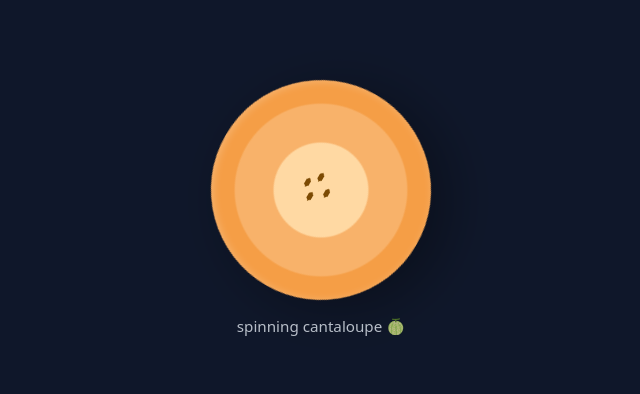
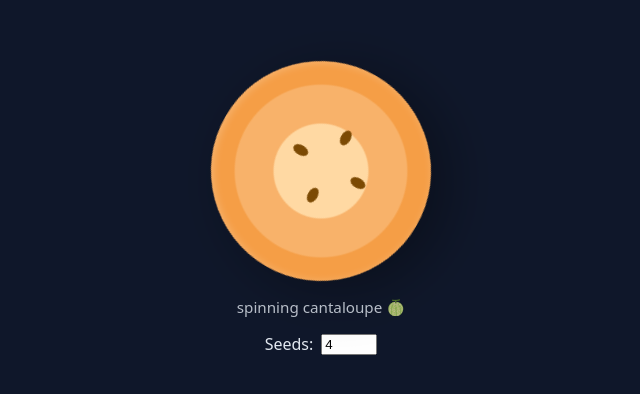
Before and after one commit to kstittleburg/the-melon-site, a plain HTML site: page index.html in a window 1280 px wide. Shown: the part 192-586 px from the top of the page, without its empty margins (319-959 px from the left). Drawn offline with Linux system fonts and the light colour scheme.

Commit message:
Configurable seed count

```diff
--- a/index.html
+++ b/index.html
@@ -6,13 +6,13 @@
 <title>Spinning Cantaloupe</title>
 <style>
 :root {
---bg: #0f172a; /* deep slate */
---seed: #7c4a03; /* seed color */
---flesh1: #ffd9a3; /* melon flesh (light) */
---flesh2: #f8b26a; /* melon flesh (mid) */
---flesh3: #f59e46; /* melon flesh (deep) */
---rind1: #a7da82; /* rind highlight */
---rind2: #68a851; /* rind shadow */
+--bg: #0f172a;
+--seed: #7c4a03;
+--flesh1: #ffd9a3;
+--flesh2: #f8b26a;
+--flesh3: #f59e46;
+--rind1: #a7da82;
+--rind2: #68a851;
 }
 
 
@@ -39,23 +39,27 @@ gap: 1rem;
 
 
 .melon {
+position: relative;
 width: 220px;
 height: 220px;
 border-radius: 50%;
-/* Use layered gradients to suggest a sliced cantaloupe */
 background:
-/* seeds cluster */
-radial-gradient(10px 6px at 55% 47%, var(--seed) 45%, #0000 46%),
-radial-gradient(10px 6px at 50% 53%, var(--seed) 45%, #0000 46%),
-radial-gradient(10px 6px at 45% 47%, var(--seed) 45%, #0000 46%),
-radial-gradient(10px 6px at 50% 43%, var(--seed) 45%, #0000 46%),
-/* flesh */
 radial-gradient(circle at 50% 50%, var(--flesh1) 0% 30%, var(--flesh2) 31% 55%, var(--flesh3) 56% 72%, var(--flesh2) 73% 83%, var(--flesh1) 84% 87%, #0000 88%),
-/* rind */
 radial-gradient(circle at 50% 50%, #0000 82%, var(--rind1) 83% 88%, var(--rind2) 89% 100%);
 box-shadow: 0 20px 60px rgba(0,0,0,.35), inset 0 2px 8px rgba(255,255,255,.25);
 animation: spin 6s linear infinite;
 will-change: transform;
+}
+
+
+.seed {
+position: absolute;
+width: 16px;
+height: 10px;
+background: var(--seed);
+border-radius: 50%;
+top: 50%;
+left: 50%;
 }
 
 
@@ -65,12 +69,64 @@ to { transform: rotate(360deg); }
 
 
 .caption { opacity: .8; font-size: .95rem; }
+
+
+.controls {
+display: flex;
+gap: 0.5rem;
+align-items: center;
+}
 </style>
 </head>
 <body>
 <main class="scene" aria-label="A cantaloupe slice that spins in circles">
-<div class="melon" role="img" aria-label="Spinning cantaloupe"></div>
+<div class="melon" id="melon" role="img" aria-label="Spinning cantaloupe"></div>
 <div class="caption">spinning cantaloupe 🍈</div>
+<div class="controls">
+<label for="seedCount">Seeds:</label>
+<input id="seedCount" type="number" min="0" max="20" value="4" />
+</div>
 </main>
+
+
+<script>
+const melon = document.getElementById("melon");
+const seedInput = document.getElementById("seedCount");
+
+
+function renderSeeds(count) {
+// Clear old seeds
+melon.querySelectorAll(".seed").forEach(s => s.remove());
+
+
+const melonRadius = melon.offsetWidth / 2;
+const seedRadius = melonRadius * 0.3; // 30% of melon radius for orbit
+
+
+// Place seeds evenly in a circle closer to center
+for (let i = 0; i < count; i++) {
+const seed = document.createElement("div");
+seed.className = "seed";
+const angle = (i / count) * 360;
+seed.style.transform = `rotate(${angle}deg) translateX(${seedRadius}px)`;
+melon.appendChild(seed);
+}
+}
+
+
+// Initial render
+renderSeeds(parseInt(seedInput.value, 10));
+
+
+seedInput.addEventListener("input", () => {
+renderSeeds(parseInt(seedInput.value, 10));
+});
+
+
+// Re-render seeds on window resize so radius scales with melon size
+window.addEventListener("resize", () => {
+renderSeeds(parseInt(seedInput.value, 10));
+});
+</script>
 </body>
 </html>
```
